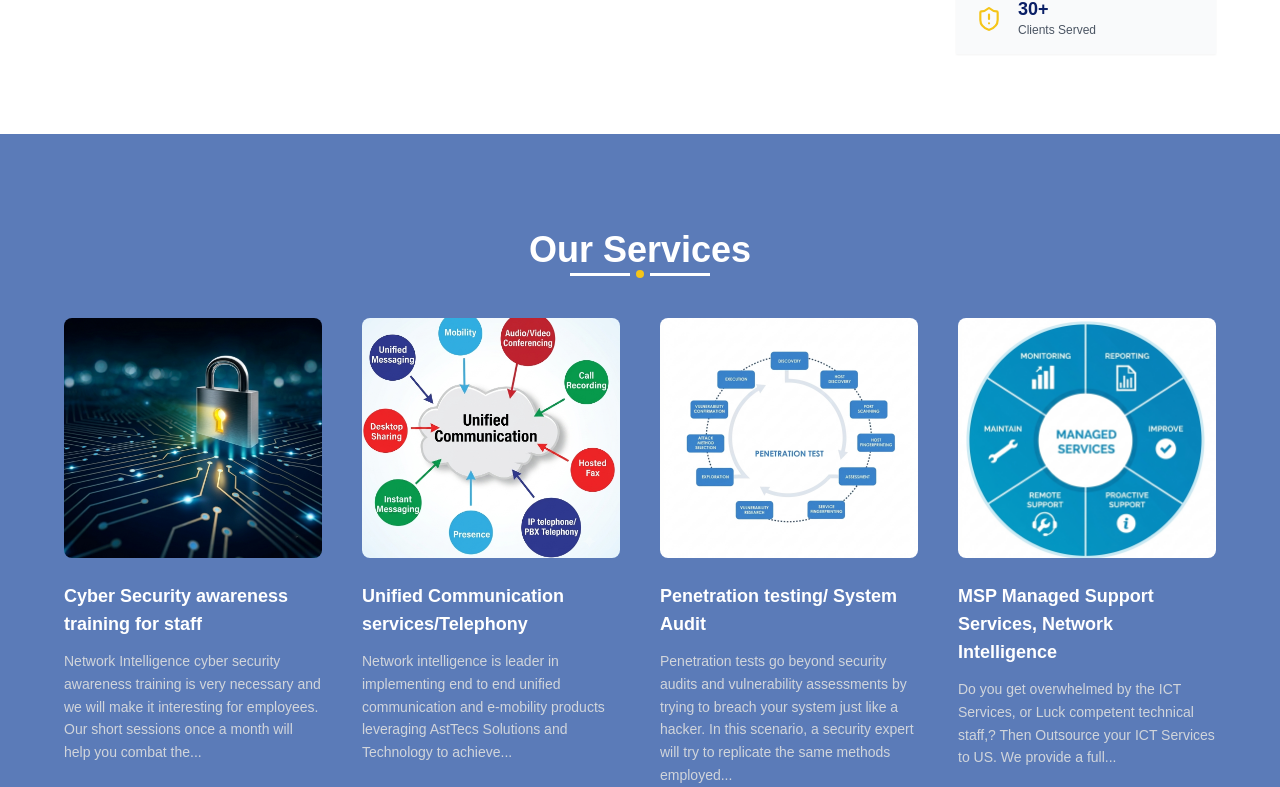
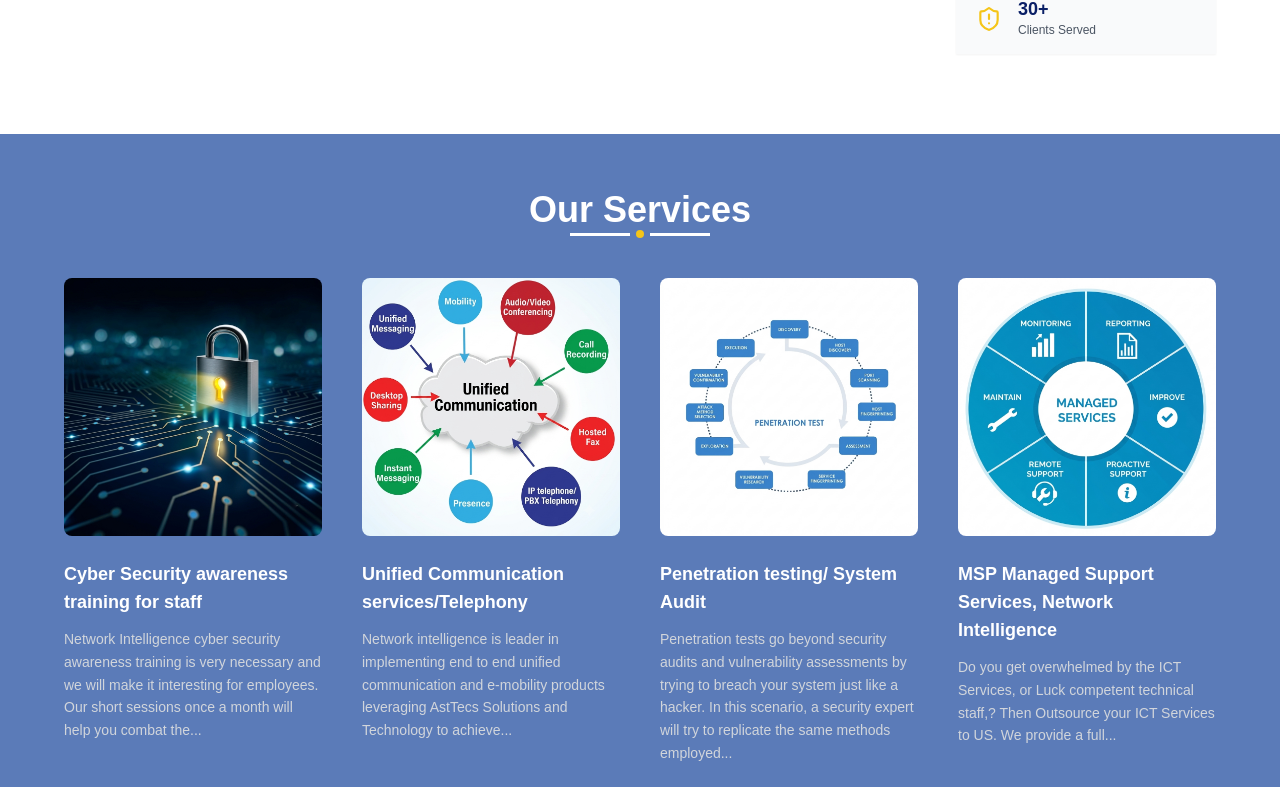
Before and after one commit to IamHendy/nit-website, a Next.js app: page / in a window 1280 px wide. Shown: the part 1077-1864 px from the top of the page. Built offline with nearby package versions, Linux system fonts and the light colour scheme.

Commit message:
services updates

```diff
--- a/src/app/page.js
+++ b/src/app/page.js
@@ -16,9 +16,9 @@ export default function HomePage() {
       <HeroCarousel />
       <AboutBlock />
 
-      <section className="bg-navy-mid py-20 md:py-24">
+      <section className="bg-navy-mid pt-10 pb-20 md:pt-14 md:pb-24">
         <div className="container">
-          <SectionHeading light>Our Services</SectionHeading>
+          <SectionHeading light compact>Our Services</SectionHeading>
           <div className="grid grid-cols-1 sm:grid-cols-2 lg:grid-cols-4 gap-x-10 gap-y-14 items-stretch">
             {SERVICES.map((s) => (
               <ServiceCardSimple
--- a/src/components/ServiceCardSimple.jsx
+++ b/src/components/ServiceCardSimple.jsx
@@ -11,7 +11,7 @@ export default function ServiceCardSimple({
   return (
     <div className="text-left h-full flex flex-col">
       {image && (
-        <div className="relative w-full h-56 md:h-60 mb-6 rounded-lg overflow-hidden">
+        <div className="relative w-full aspect-square mb-6 rounded-lg overflow-hidden">
           <Image
             src={image}
             alt={title}
```
